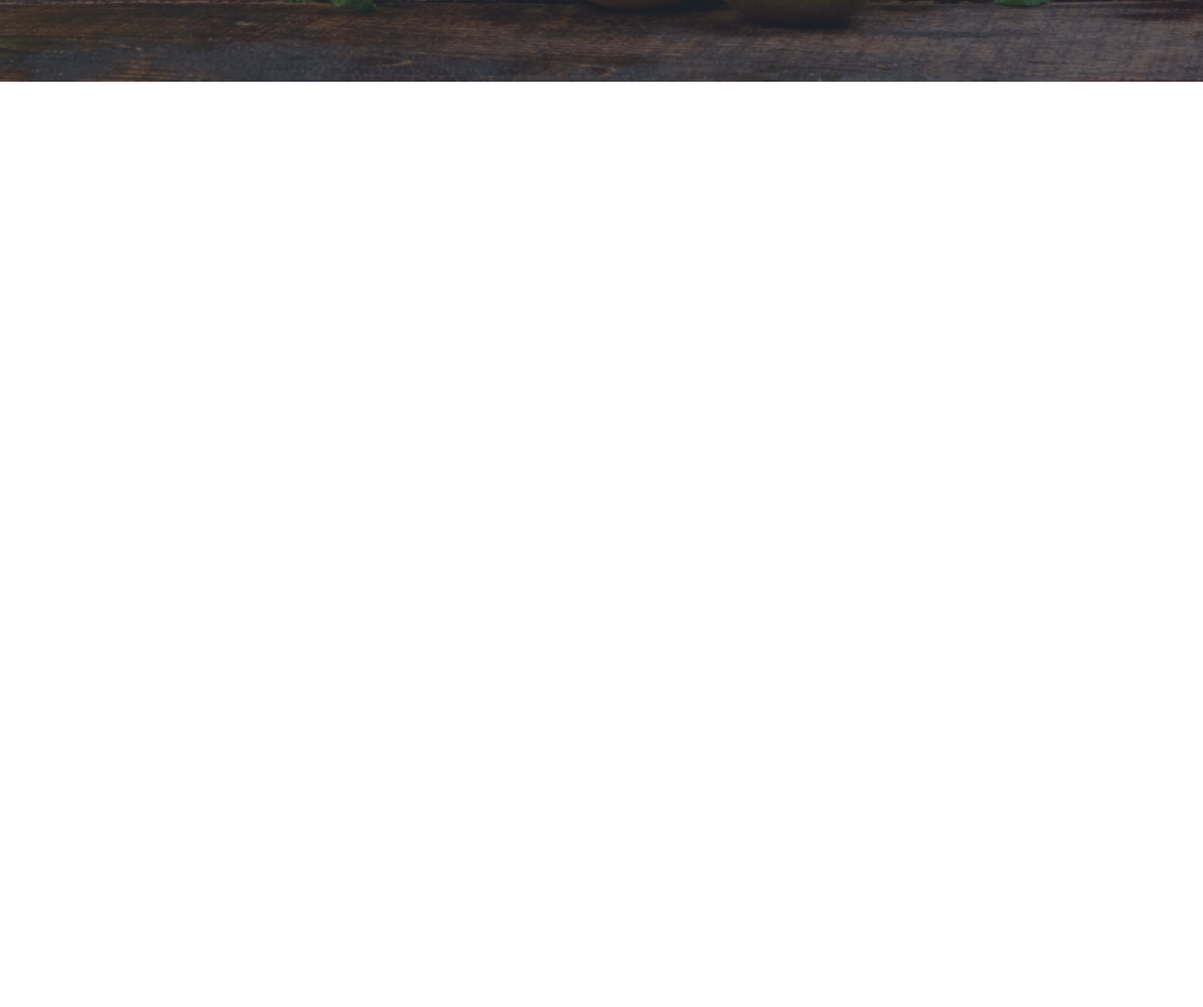
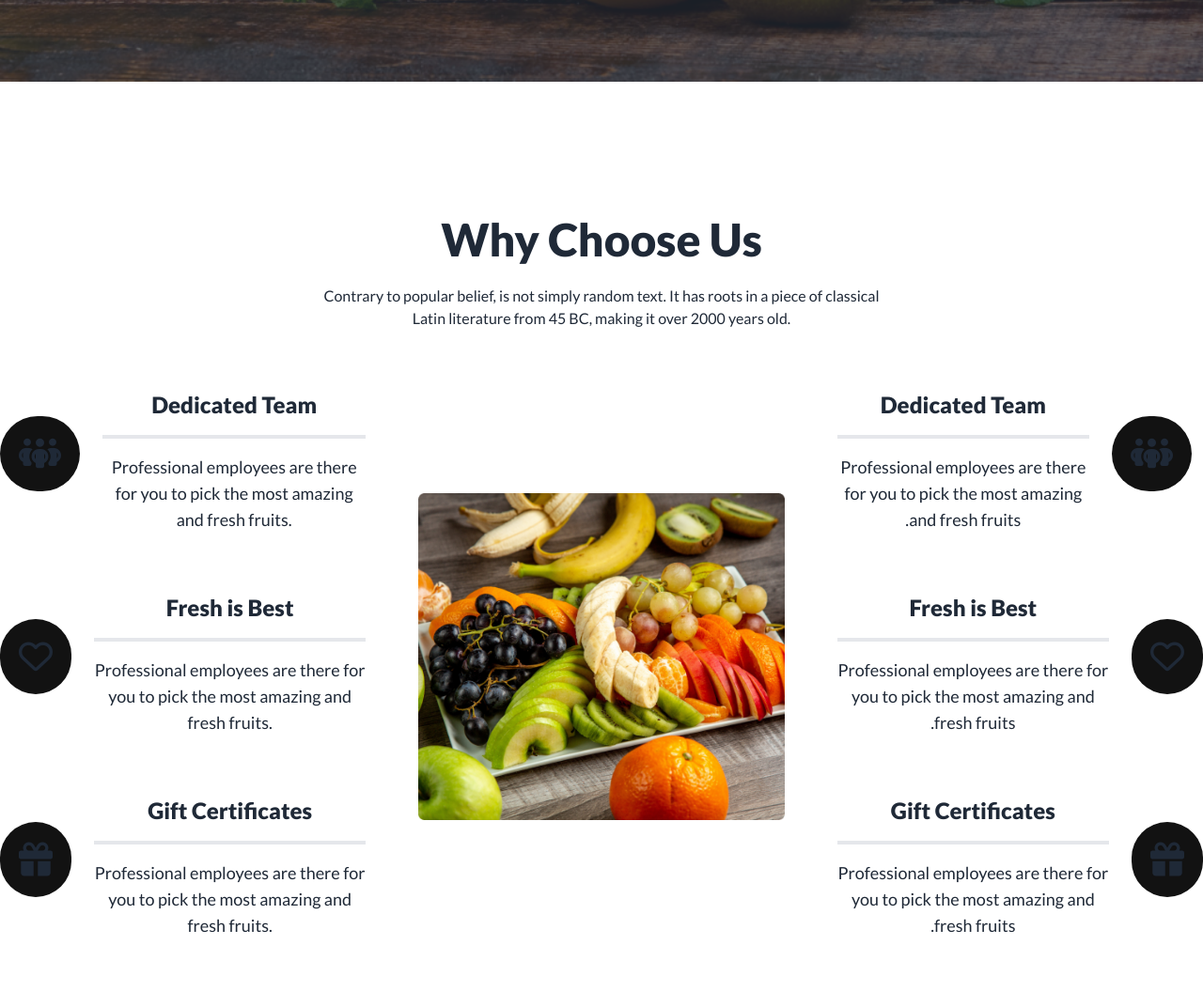
Before and after one commit to tushar-dev001/fruit-burst, a plain HTML site: page index.html in a window 1280 px wide. Shown: the part 3008-4080 px from the top of the page at 94% size. Before the commit the page ends 3095 px from the top, so only its background shows below. Drawn offline with nearby package versions, Linux system fonts and the light colour scheme.

Commit message:
this project main part is done

```diff
--- a/index.html
+++ b/index.html
@@ -28,9 +28,6 @@
       .font-lato {
         font-family: "Lato", sans-serif;
       }
-      /* .container {
-        width: 1440px;
-      } */
     </style>
   </head>
   <body class="font-lato">
@@ -494,7 +491,7 @@
               </p>
             </div>
           </div>
-          <div class="grid grid-cols-1 md:grid-col-2 lg:grid-cols-4 gap-36">
+          <div class="grid grid-cols-1 md:grid-col-2 lg:grid-cols-4 lg:gap-36">
             <!-- avatar one -->
             <div class="text-center">
               <div class="avatar mt-10">
@@ -513,7 +510,7 @@
               </div>
             </div>
             <!-- avatar two -->
-            <div class="text-center mt-10 lg:mt-0">
+            <div class="text-center mt-5 lg:mt-0">
               <div class="avatar mt-10">
                 <div class="w-24 rounded-full">
                   <img src="images/m2.png" />
@@ -530,7 +527,7 @@
               </div>
             </div>
             <!-- avatar three -->
-            <div class="text-center mt-10 lg:mt-0">
+            <div class="text-center mt-5 lg:mt-0">
               <div class="avatar mt-10">
                 <div class="w-24 rounded-full">
                   <img src="images/m3.png" />
@@ -547,7 +544,7 @@
               </div>
             </div>
             <!-- avatar four -->
-            <div class="text-center mt-10 lg:mt-0">
+            <div class="text-center mt-5 lg:mt-0">
               <div class="avatar mt-10">
                 <div class="w-24 rounded-full">
                   <img src="images/m4.png" />
@@ -567,7 +564,169 @@
         </div>
       </div>
       <!-- Meet the team section end -->
+
+      <!-- Choose part start -->
+      <div class="text-center mt-36">
+        <h3 class="font-extrabold text-5xl mb-6">Why Choose Us</h3>
+        <p class="font-medium text-base">
+          Contrary to popular belief, is not simply random text. It has roots in
+          a piece of classical <br />
+          Latin literature from 45 BC, making it over 2000 years old.
+        </p>
+      </div>
+
+      <!-- cart part -->
+      <div
+        class="grid grid-cols-1 md:grid-cols-2 lg:grid-cols-3 gap-14 mt-12 items-center mb-16 lg:mb-96"
+      >
+        <!-- left site card -->
+        <div>
+          <!-- one -->
+          <div>
+            <div class="md:flex text-center justify-center items-center gap-6">
+              <div class="">
+                <i
+                  class="fa-sharp fa-solid fa-people-group text-4xl bg-[#121212] p-5 rounded-full"
+                ></i>
+              </div>
+              <div>
+                <h4 class="font-extrabold text-2xl border-b-4 py-4">
+                  Dedicated Team
+                </h4>
+                <p class="font-medium text-lg mt-4">
+                  Professional employees are there for you to pick the most
+                  amazing and fresh fruits.
+                </p>
+              </div>
+            </div>
+            <!-- two -->
+            <div class="md:flex text-center justify-center items-center gap-6 my-12">
+              <div class="">
+                <i
+                  class="fa-sharp fa-regular fa-heart text-4xl bg-[#121212] p-5 rounded-full"
+                ></i>
+              </div>
+              <div>
+                <h4 class="font-extrabold text-2xl border-b-4 py-4">
+                  Fresh is Best
+                </h4>
+                <p class="font-medium text-lg mt-4">
+                  Professional employees are there for you to pick the most
+                  amazing and fresh fruits.
+                </p>
+              </div>
+            </div>
+            <!-- three -->
+            <div class="md:flex text-center justify-center items-center gap-6">
+              <div class="">
+                <i
+                  class="fa-solid fa-gift text-4xl bg-[#121212] p-5 rounded-full"
+                ></i>
+              </div>
+              <div>
+                <h4 class="font-extrabold text-2xl border-b-4 py-4">
+                  Gift Certificates
+                </h4>
+                <p class="font-medium text-lg mt-4">
+                  Professional employees are there for you to pick the most
+                  amazing and fresh fruits.
+                </p>
+              </div>
+            </div>
+          </div>
+        </div>
+
+        <!-- Middle site card -->
+        <div class="rounded-lg">
+          <img src="images/choose.png" alt="" />
+        </div>
+
+        <!-- Right site card -->
+        <div dir="rtl">
+          <div class="md:flex text-center justify-center items-center gap-6 rtl:mr-3">
+            <div class="">
+              <i
+                class="fa-sharp fa-solid fa-people-group text-4xl bg-[#121212] p-5 rounded-full"
+              ></i>
+            </div>
+            <div>
+              <h4 class="font-extrabold text-2xl border-b-4 py-4">
+                Dedicated Team
+              </h4>
+              <p class="font-medium text-lg mt-4">
+                Professional employees are there for you to pick the most
+                amazing and fresh fruits.
+              </p>
+            </div>
+          </div>
+          <!-- two -->
+          <div class="md:flex text-center justify-center items-center gap-6 my-12">
+            <div class="">
+              <i
+                class="fa-sharp fa-regular fa-heart text-4xl bg-[#121212] p-5 rounded-full"
+              ></i>
+            </div>
+            <div>
+              <h4 class="font-extrabold text-2xl border-b-4 py-4">
+                Fresh is Best
+              </h4>
+              <p class="font-medium text-lg mt-4">
+                Professional employees are there for you to pick the most
+                amazing and fresh fruits.
+              </p>
+            </div>
+          </div>
+          <!-- three -->
+          <div class="md:flex text-center justify-center items-center gap-6">
+            <div class="">
+              <i
+                class="fa-solid fa-gift text-4xl bg-[#121212] p-5 rounded-full"
+              ></i>
+            </div>
+            <div>
+              <h4 class="font-extrabold text-2xl border-b-4 py-4">
+                Gift Certificates
+              </h4>
+              <p class="font-medium text-lg mt-4">
+                Professional employees are there for you to pick the most
+                amazing and fresh fruits.
+              </p>
+            </div>
+          </div>
+        </div>
+      </div>
+      <!-- Choose part end -->
     </main>
-    <footer></footer>
+    <footer
+      class="footer footer-center lg:h-[526px] lg:p-20 h-96 py-5 bg-[#F85559] text-primary-content"
+    >
+      <div class="flex justify-center items-center">
+        <img src="images/logo.png" alt="" />
+        <a class="btn btn-ghost normal-case md:text-white text-4xl"
+          >Fruit Burst</a
+        >
+      </div>
+
+      <div>
+        <ul class="flex flex-wrap md:flex-nowrap justify-center items-center gap-14 px-9 ">
+          <li class="font-semibold text-lg">Home</li>
+          <li class="font-semibold text-lg">About Us</li>
+          <li class="font-semibold text-lg">Shop</li>
+          <li class="font-semibold text-lg">All Fruits</li>
+          <li class="font-semibold text-lg">Support</li>
+          <li class="font-semibold text-lg">My Account</li>
+        </ul>
+      </div>
+      <div>
+        <div class="grid grid-flow-col text-4xl gap-5 lg:gap-10">
+          <i class="fa-brands fa-facebook"></i>
+          <i class="fa-brands fa-twitter"></i>
+          <i class="fa-brands fa-instagram"></i>
+          <i class="fa-brands fa-youtube"></i>
+          <i class="fa-brands fa-apple"></i>
+          <i class="fa-solid fa-link"></i>
+        </div>
+      </div>
+    </footer>
   </body>
 </html>
```
Also changed, not shown: images/choose.png (renamed from images/whychoose1.png).
